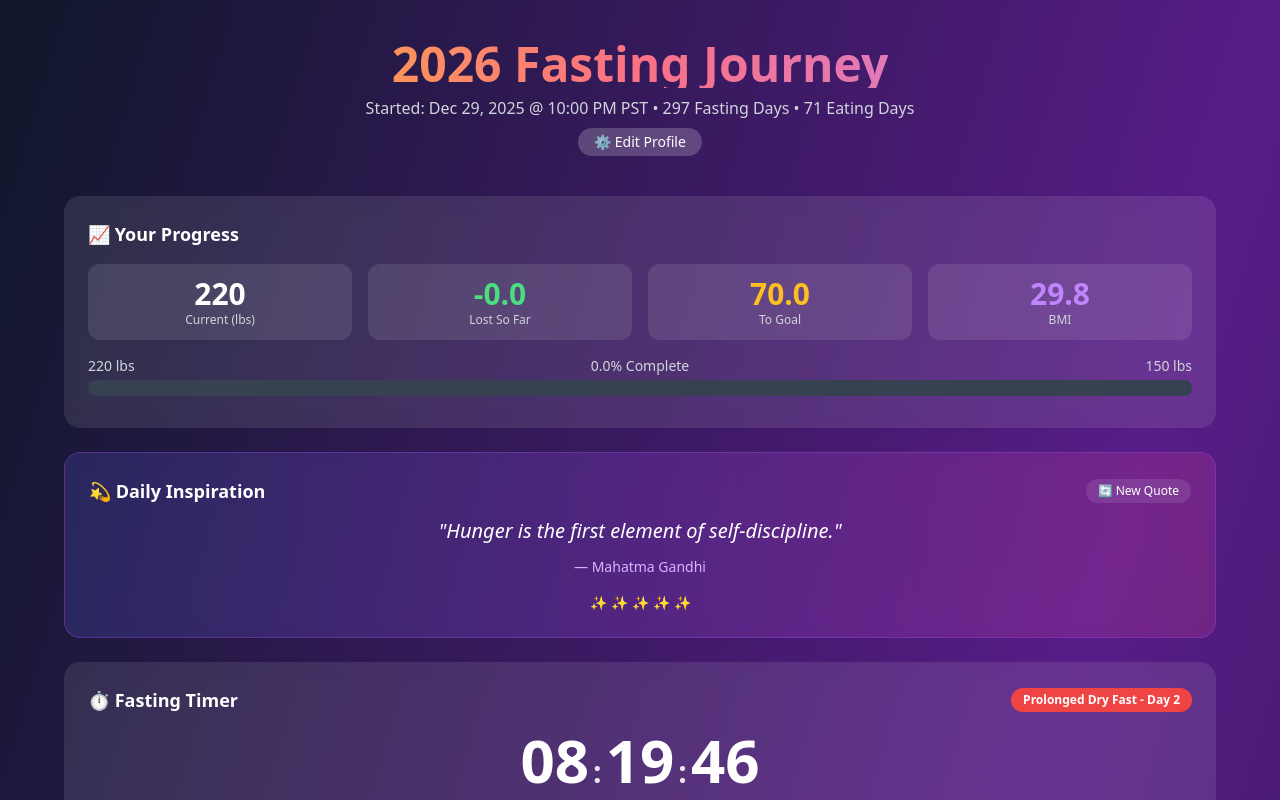
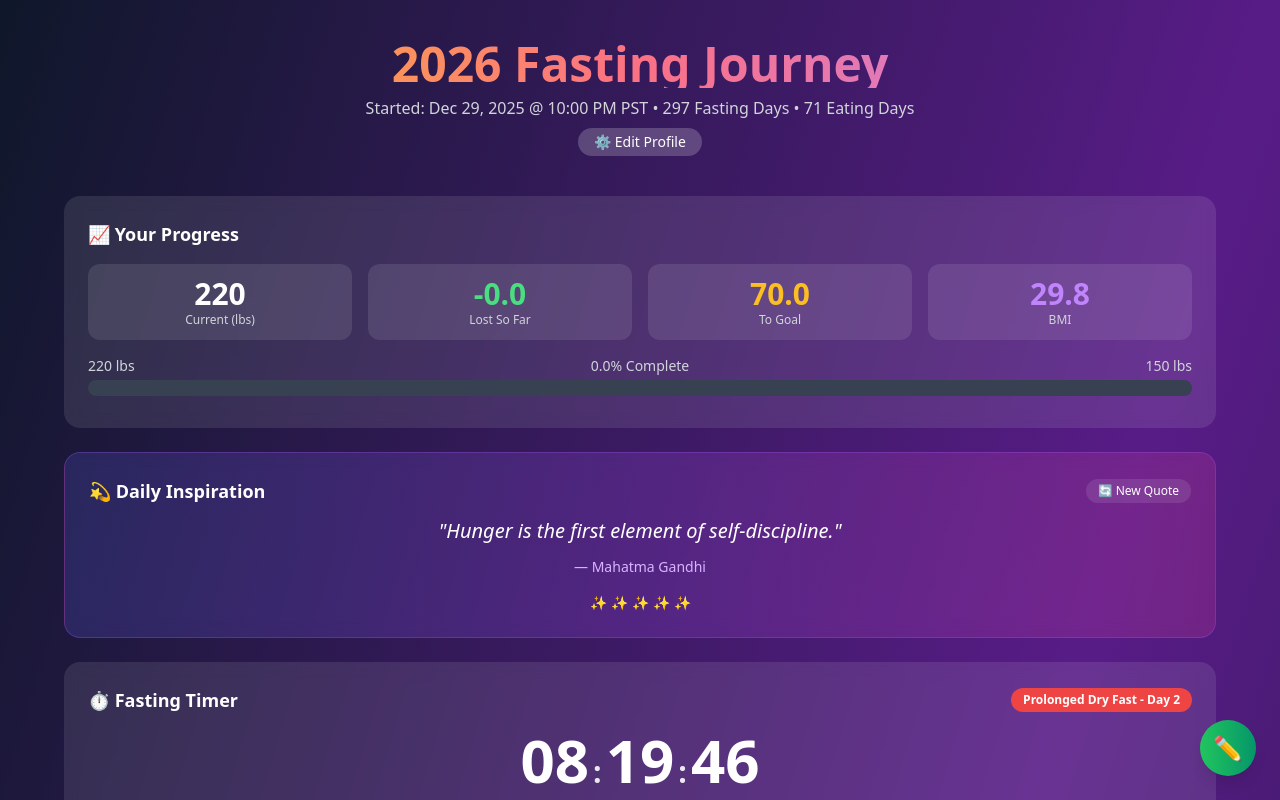
Before and after one commit to ketankshukla/fasting-focused-lifestyle, a React (Vite) app: page / in a window 1280 px wide. Shown: the top 800 px of the page. Built offline with nearby package versions, Linux system fonts and the light colour scheme.

Commit message:
Feature 16-17: Add Today Indicator on calendar and Quick Log floating button

```diff
--- a/src/components/Calendar/CalendarDay.jsx
+++ b/src/components/Calendar/CalendarDay.jsx
@@ -4,6 +4,8 @@ import { getDayData } from "../../utils/calculations";
 
 const CalendarDay = ({ dateKey, dayNum, isDecember2025, hasLog, onClick }) => {
   const dayData = getDayData(dateKey);
+  const today = new Date().toISOString().split("T")[0];
+  const isToday = dateKey === today;
 
   return (
     <div
@@ -16,6 +18,11 @@ const CalendarDay = ({ dateKey, dayNum, isDecember2025, hasLog, onClick }) => {
             : "bg-gray-100 hover:bg-gray-200"
         }
         ${isDecember2025 ? "ring-1 ring-amber-400/50" : ""}
+        ${
+          isToday
+            ? "ring-2 ring-white ring-offset-2 ring-offset-purple-900 shadow-lg shadow-white/20"
+            : ""
+        }
       `}
       style={{
         backgroundColor: dayData ? colors[dayData.type].bg : "#F3F4F6",
@@ -43,6 +50,11 @@ const CalendarDay = ({ dateKey, dayNum, isDecember2025, hasLog, onClick }) => {
       {hasLog && (
         <div className="absolute top-1 right-1 w-2 h-2 bg-yellow-300 rounded-full shadow-sm" />
       )}
+      {isToday && (
+        <div className="absolute -top-1 left-1/2 -translate-x-1/2 px-1.5 py-0.5 bg-white text-purple-900 text-[8px] font-bold rounded-full shadow-md">
+          TODAY
+        </div>
+      )}
     </div>
   );
 };
--- /dev/null
+++ b/src/components/Dashboard/QuickLogButton.jsx
@@ -0,0 +1,17 @@
+import React from "react";
+
+const QuickLogButton = ({ onLogToday }) => {
+  const today = new Date().toISOString().split("T")[0];
+
+  return (
+    <button
+      onClick={() => onLogToday(today)}
+      className="fixed bottom-6 right-6 w-14 h-14 bg-gradient-to-r from-green-500 to-emerald-600 text-white rounded-full shadow-lg hover:from-green-600 hover:to-emerald-700 hover:scale-110 transition-all z-40 flex items-center justify-center text-2xl"
+      title="Log Today"
+    >
+      ✏️
+    </button>
+  );
+};
+
+export default QuickLogButton;
--- a/src/components/Dashboard/index.js
+++ b/src/components/Dashboard/index.js
@@ -13,3 +13,4 @@ export { default as JournalDiary } from "./JournalDiary";
 export { default as ExportData } from "./ExportData";
 export { default as ShareProgress } from "./ShareProgress";
 export { default as BackupRestore } from "./BackupRestore";
+export { default as QuickLogButton } from "./QuickLogButton";
--- a/src/components/FastingTracker.jsx
+++ b/src/components/FastingTracker.jsx
@@ -22,6 +22,7 @@ import {
   ExportData,
   ShareProgress,
   BackupRestore,
+  QuickLogButton,
 } from "./Dashboard";
 import { MonthView, YearView } from "./Calendar";
 import { LogModal, ProfileModal } from "./Modals";
@@ -140,6 +141,8 @@ const FastingTracker = () => {
         )}
 
         <Footer />
+
+        <QuickLogButton onLogToday={handleDayClick} />
       </div>
     </div>
   );
```
